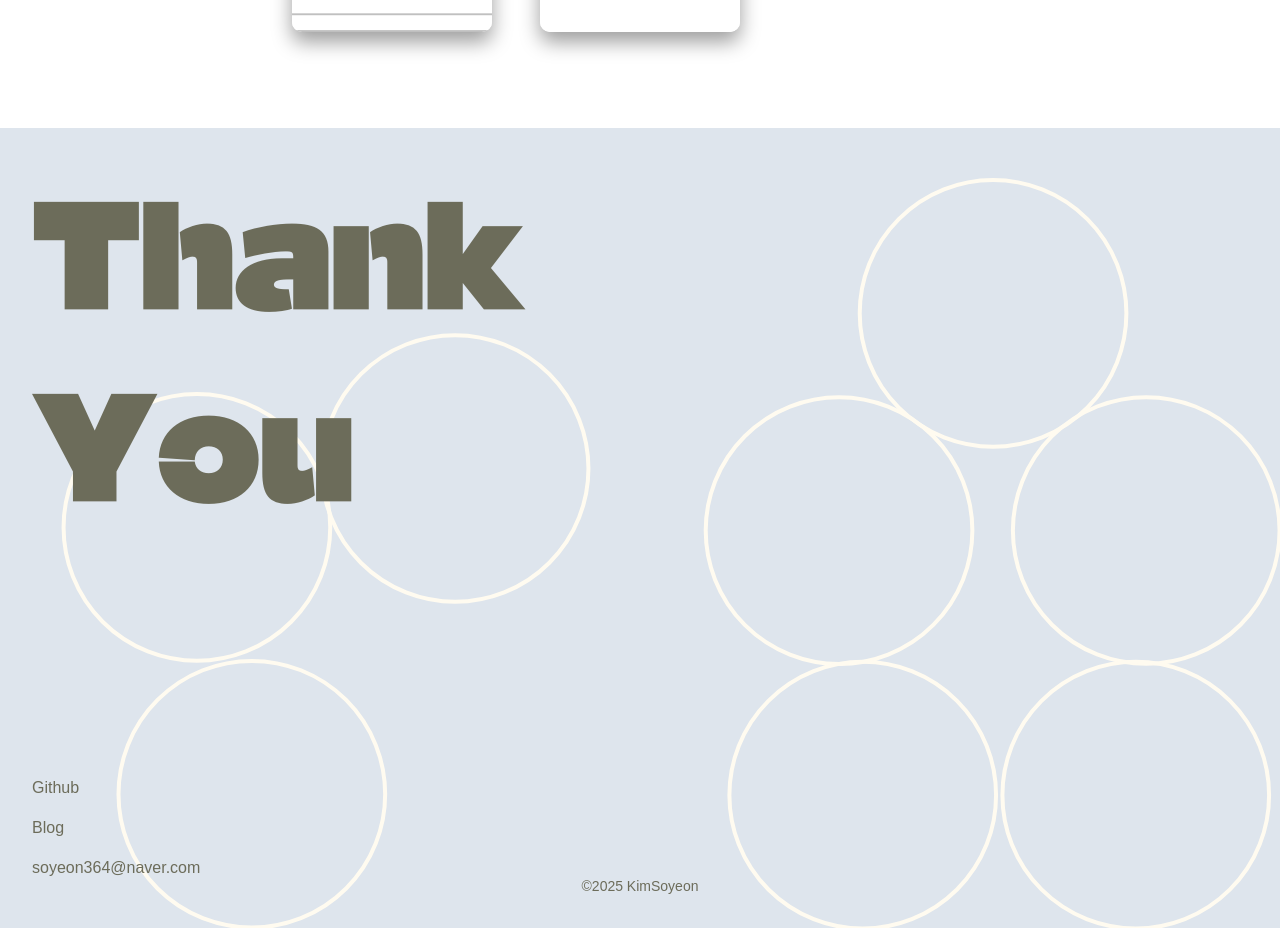
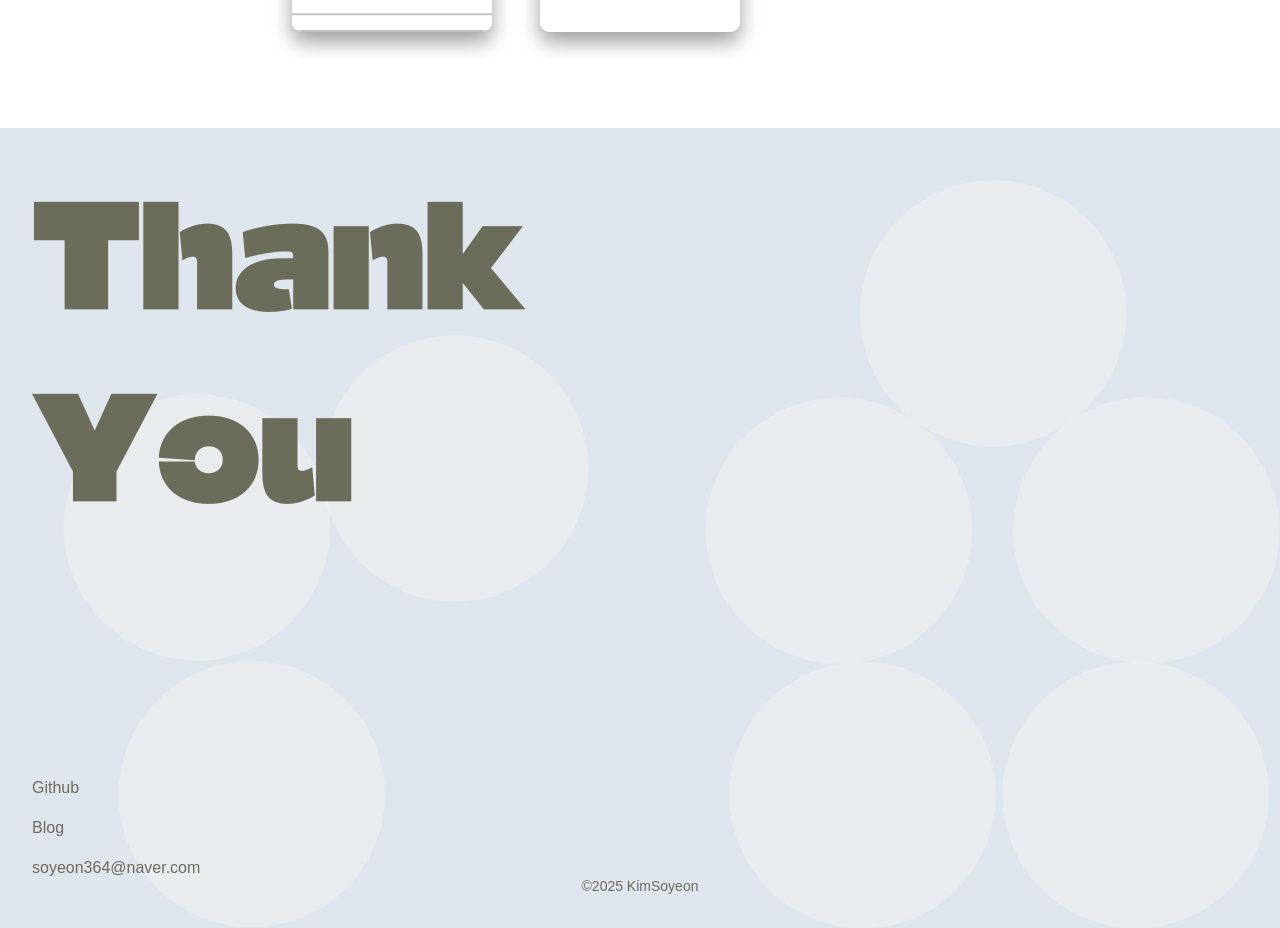
Before and after one commit to sykim0181/portfolio, a Next.js app: page / in a window 1280 px wide. Shown: the part 4160-5088 px from the top of the page. Built offline with nearby package versions, Linux system fonts and the light colour scheme; a web font is replaced by a local one.

Commit message:
style: 공 스타일 변경

```diff
--- a/src/components/home/DroppingBalls.tsx
+++ b/src/components/home/DroppingBalls.tsx
@@ -56,9 +56,8 @@ const DroppingBalls = ({ ballColor, backgroundColor }: DroppingBallsProps) => {
 
         const element = Bodies.circle(x, y, radius, {
           render: {
-            strokeStyle: ballColor,
-            lineWidth: 4,
-            fillStyle: "transparent",
+            fillStyle: ballColor,
+            opacity: 0.3,
           },
           restitution: 0.9,
           frictionAir: 0.02,
```
